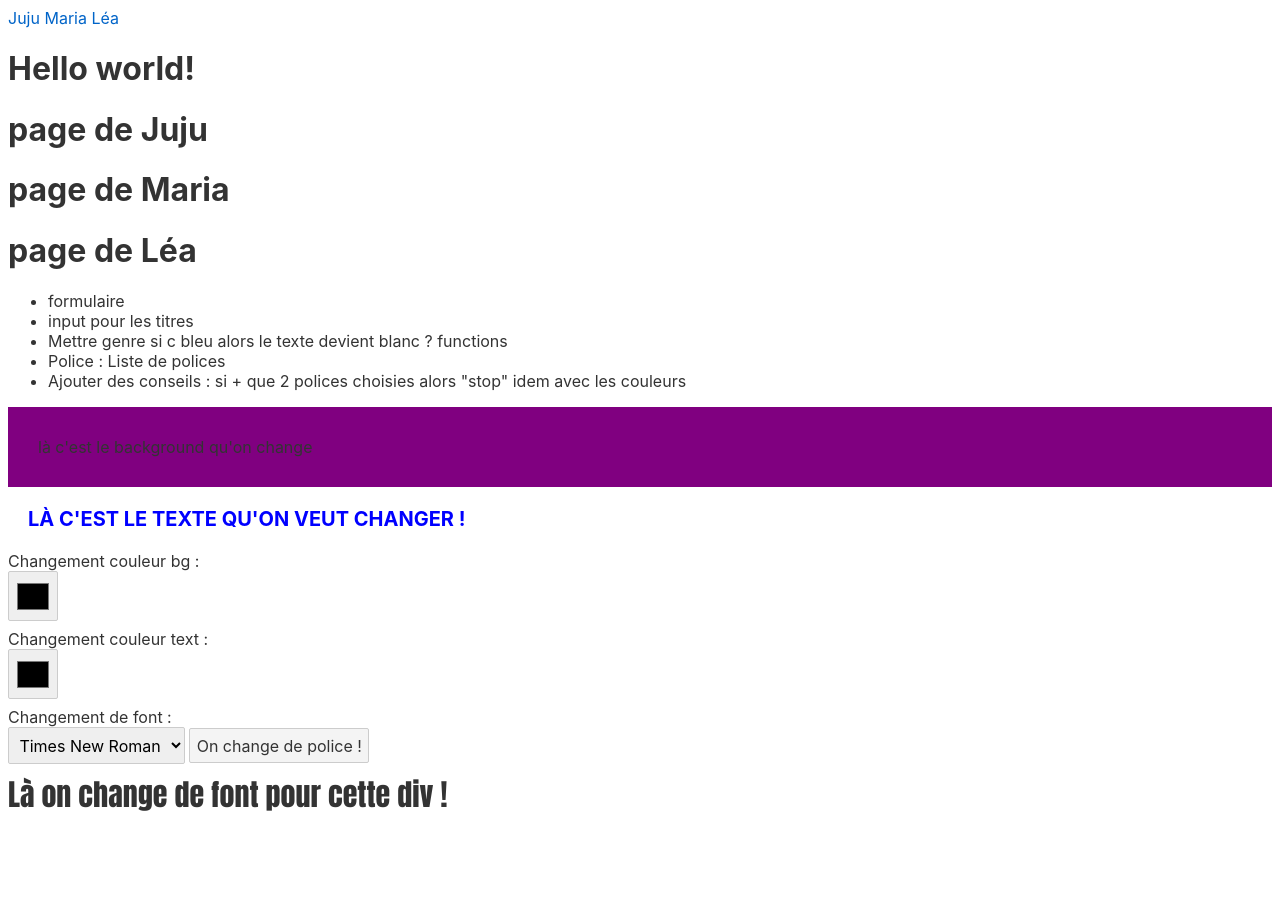
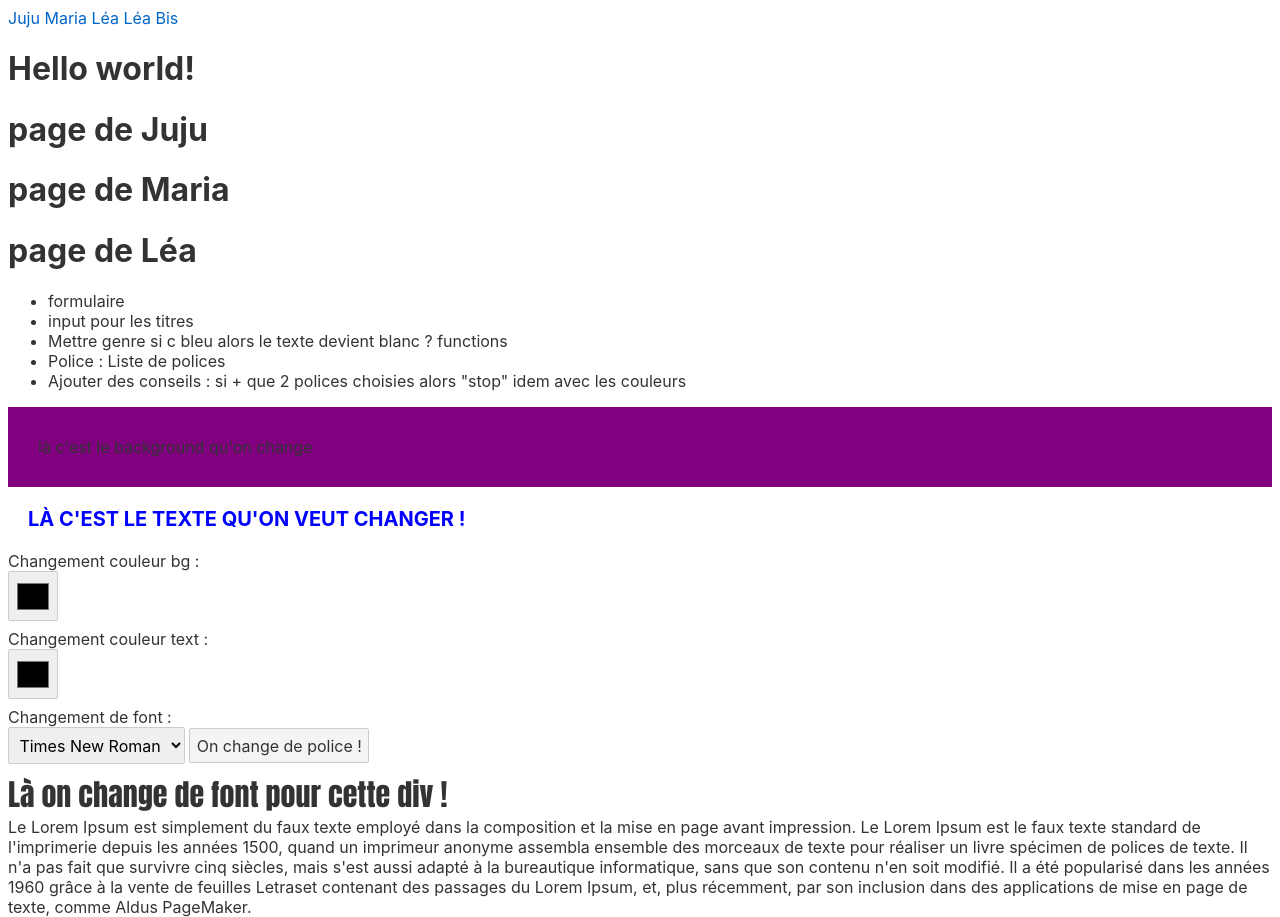
Before and after one commit to traccoenlea/svelte, a Svelte app: page / in a window 1280 px wide. Before the commit the page ends 817 px from the top, so only its background shows below. Built offline with nearby package versions, Linux system fonts and the light colour scheme.

Commit message:
test mofid text

```diff
--- a/src/App.svelte
+++ b/src/App.svelte
@@ -2,6 +2,7 @@
     import Juju from './Juju.svelte';
     import Maria from './Maria.svelte'
     import Lea from './Lea.svelte'
+    import Lea_Bis from './Lea_Bis.svelte'
 
 
     let name = 'world';
@@ -11,6 +12,7 @@
     <a href="#Juju">Juju</a>
     <a href="#Maria">Maria</a>
     <a href="#Lea">Léa</a>
+    <a href="#Lea_Bis">Léa Bis</a>
 </nav>
 
 <h1>Hello {name}!</h1>
@@ -24,5 +26,9 @@
 </div>
 
 <div id="Lea">
-	<Lea/>
+    <Lea/>
 </div>
+
+<div id="Lea_Bis">
+    <Lea_Bis/>
+</div>
--- /dev/null
+++ b/src/Lea_Bis.svelte
@@ -0,0 +1,14 @@
+<div id="left">
+    Le Lorem Ipsum est simplement du faux texte employé dans la composition et la mise en page avant impression. Le Lorem Ipsum est le faux texte standard de l'imprimerie depuis les années 1500, quand un imprimeur anonyme assembla ensemble des morceaux de texte pour réaliser un livre spécimen de polices de texte. Il n'a pas fait que survivre cinq siècles, mais s'est aussi adapté à la bureautique informatique, sans que son contenu n'en soit modifié. Il a été popularisé dans les années 1960 grâce à la vente de feuilles Letraset contenant des passages du Lorem Ipsum, et, plus récemment, par son inclusion dans des applications de mise en page de texte, comme Aldus PageMaker.
+</div>
+
+<div id="right">
+
+</div>
+
+
+<style>
+    /*#left {*/
+    /*    background: #000;*/
+    /*}*/
+</style>
```
